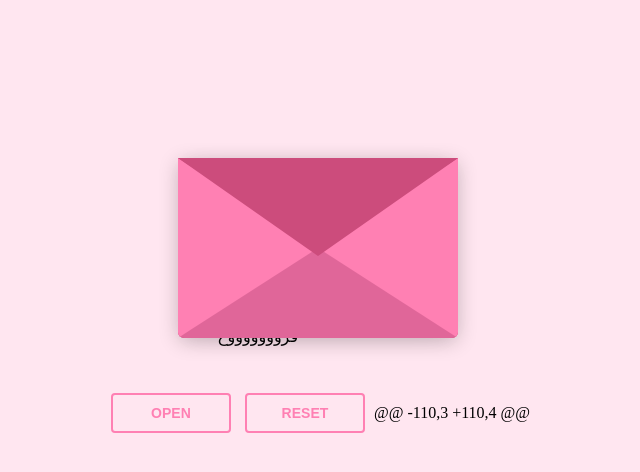
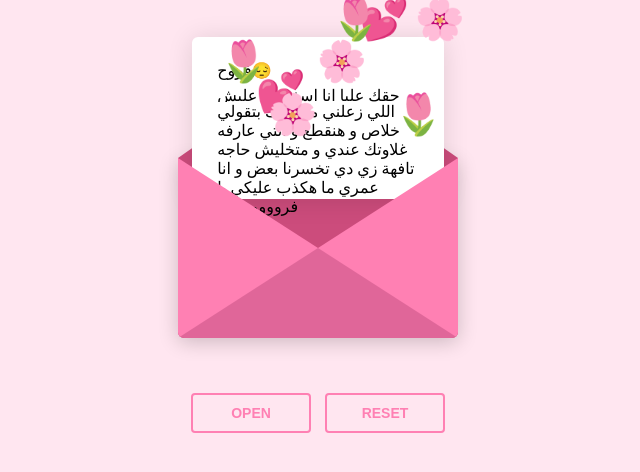
Before and after one commit to Marawan3504/MyPrayerLog, a plain HTML site: page index2.html in a window 1280 px wide. Both pictures are taken after a click on the button "OPEN". Shown: the whole page, without its empty margins (322-962 px from the left). Drawn offline with nearby package versions, Linux system fonts and the light colour scheme.

Commit message:
Update index2.html

```diff
--- a/index2.html
+++ b/index2.html
@@ -89,7 +89,22 @@
   <div class="reset">
     <button id="open">Open</button>
     <button id="reset">Reset</button>
-@@ -110,3 +110,4 @@
+  </div>
+
+  <script src="https://code.jquery.com/jquery-3.6.0.min.js"></script>
+  <script>
+    $(document).ready(function(){
+      const envelope = $('#envelope');
+      $('#open').click(open);
+      $('#reset').click(close);
+      envelope.click(open);
+      function open(){
+        envelope.addClass('open').removeClass('close');
+      }
+      function close(){
+        envelope.addClass('close').removeClass('open');
+      }
+    });
   </script>
 </body>
 </html>
```
